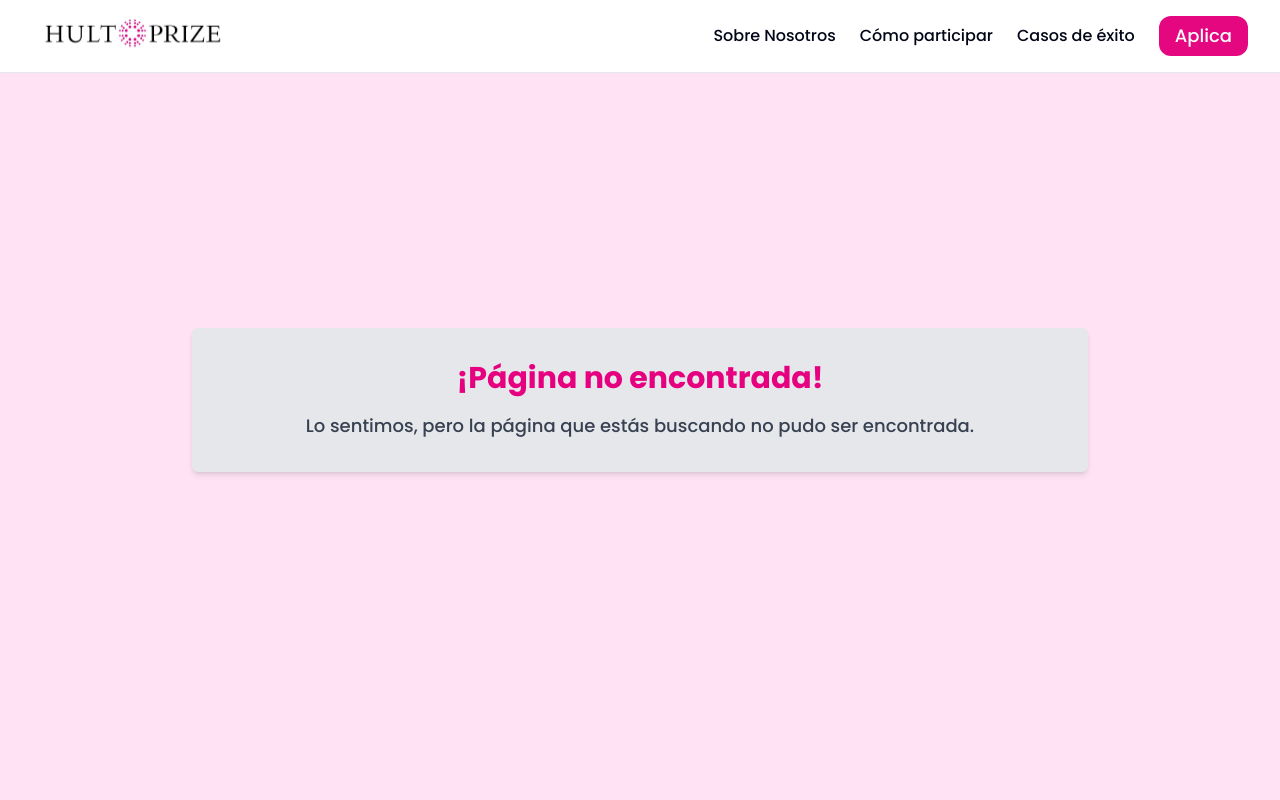
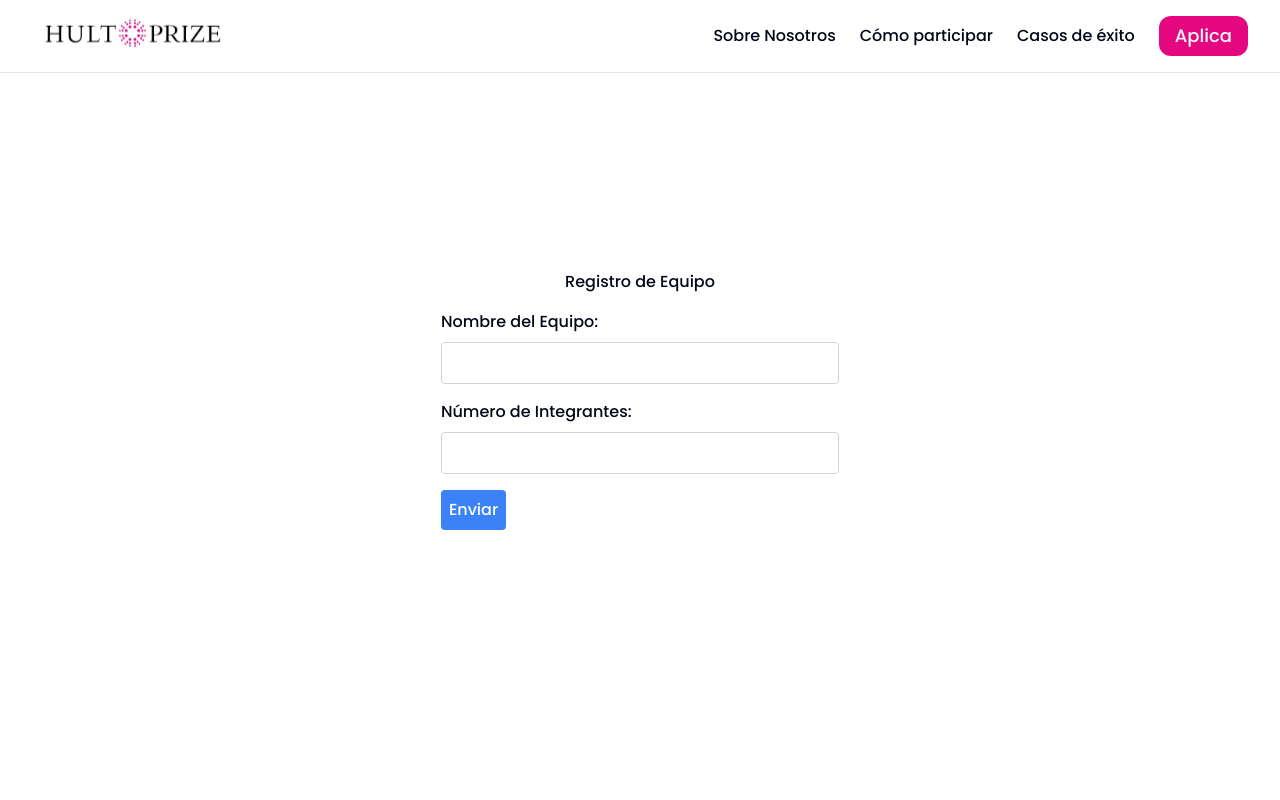
Before and after one commit to HultPrize/landing-page, a Next.js app: page /aplica/equipos in a window 1280 px wide. Before the commit this address had no page. Shown: the top 800 px of the page. Built offline with nearby package versions, Linux system fonts and the light colour scheme; no server answers.

Commit message:
src/app/aplica: teams form implementation and set up env variables

```diff
--- /dev/null
+++ b/src/app/aplica/equipos/page.tsx
@@ -0,0 +1,71 @@
+"use client";
+import React, { useState } from "react";
+
+import { config } from "@/config";
+
+export default function Teams() {
+  const [teamName, setTeamName] = useState("");
+  const [numMembers, setNumMembers] = useState("");
+
+  const handleSubmit = async (e: any) => {
+    e.preventDefault();
+    console.log("teamName:", teamName);
+
+    try {
+      const response = await fetch(`${config.API_URL}/forms/teams`, {
+        method: "POST",
+        headers: {
+          "Content-Type": "application/json",
+        },
+        body: JSON.stringify({ name: teamName, members: numMembers }),
+      });
+
+      if (response.ok) {
+        console.log("Equipo registrado exitosamente.");
+      } else {
+        // Manejar errores de la API
+        console.error("Error al registrar el equipo.");
+      }
+    } catch (error) {
+      // Manejar errores de red u otros errores
+      console.error("Error de red:", error);
+    }
+  };
+  return (
+    <main className="min-h-screen w-full flex flex-col justify-center items-center">
+      <h1>Registro de Equipo</h1>
+      <form onSubmit={handleSubmit} className="mt-4">
+        <label htmlFor="teamName" className="block mb-2">
+          Nombre del Equipo:
+        </label>
+        <input
+          type="text"
+          id="teamName"
+          value={teamName}
+          onChange={(e) => setTeamName(e.target.value)}
+          className="w-full p-2 border border-gray-300 rounded"
+          required
+        />
+
+        <label htmlFor="numMembers" className="block mt-4 mb-2">
+          Número de Integrantes:
+        </label>
+        <input
+          type="number"
+          id="numMembers"
+          value={numMembers}
+          onChange={(e) => setNumMembers(e.target.value)}
+          className="w-full p-2 border border-gray-300 rounded"
+          required
+        />
+
+        <button
+          type="submit"
+          className="mt-4 p-2 bg-blue-500 text-white rounded hover:bg-blue-700"
+        >
+          Enviar
+        </button>
+      </form>
+    </main>
+  );
+}
--- /dev/null
+++ b/src/app/aplica/page.tsx
@@ -0,0 +1,27 @@
+import { PersonStanding, Users } from "lucide-react";
+import React from "react";
+
+import Link from "next/link";
+
+export default function Applications() {
+  return (
+    <main className="min-h-screen w-full flex flex-col justify-center items-center bg-gray-100">
+      <h1 className="text-4xl font-bold mb-4">Aplica</h1>
+      <h2 className="text-2xl mb-8">Se parte de la competencia mundial</h2>
+      <div className="flex flex-col sm:flex-row gap-4">
+        <Link href={"/aplica/equipos"}>
+          <div className="flex flex-col justify-center items-center bg-white border border-[#E6007F] p-6 rounded-lg shadow-md">
+            <h3 className="text-xl font-semibold mb-3">Inscribe a tu equipo</h3>
+            <Users className="w-20 h-20" />
+          </div>
+        </Link>
+        <Link href={"/aplica/individual"}>
+          <div className="flex flex-col justify-center items-center bg-white border border-[#E6007F] p-6 rounded-lg shadow-md">
+            <h3 className="text-xl font-semibold mb-3">Busca un equipo</h3>
+            <PersonStanding className="w-20 h-20" />
+          </div>
+        </Link>
+      </div>
+    </main>
+  );
+}
--- /dev/null
+++ b/src/config.ts
@@ -0,0 +1,3 @@
+export const config = {
+    API_URL: process.env.NEXT_PUBLIC_API_URL
+}
```
Also changed, not shown: src/app/aplica/individual/page.tsx (added), 2 other files (tests, documents, lock files or other folders).
